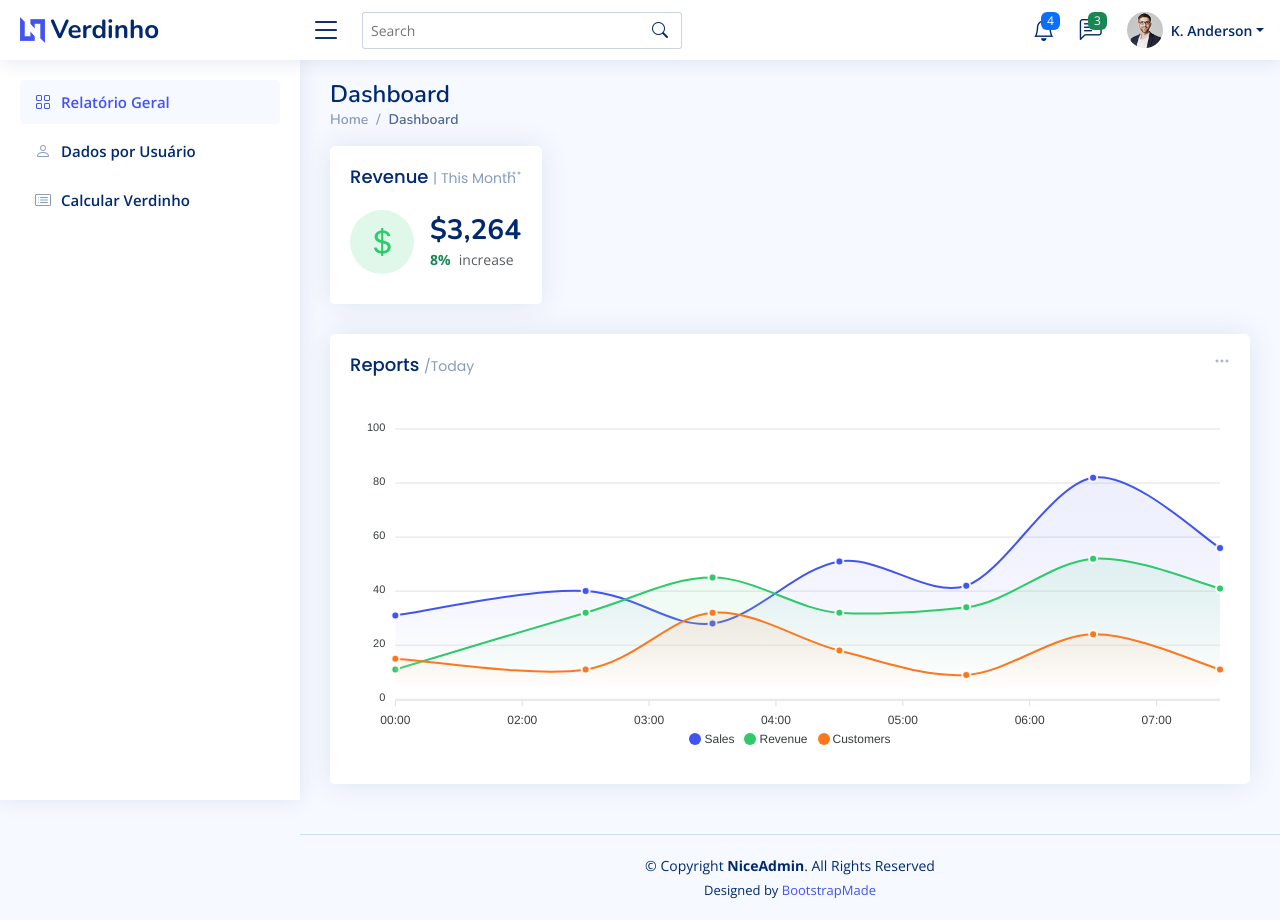
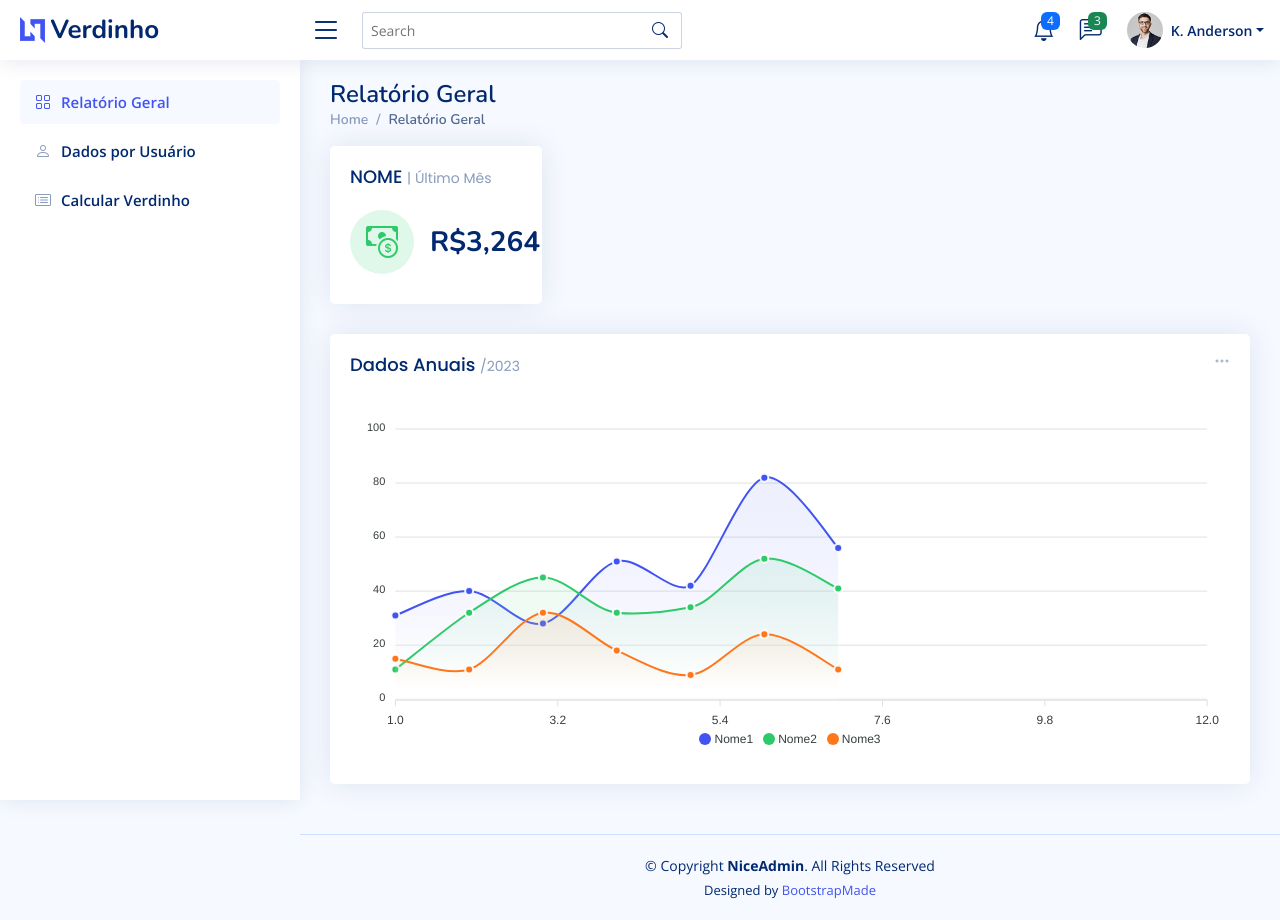
Before and after one commit to carlosdfranca/Verdinho, a Django app: page / in a window 1280 px wide. Run offline with Django 5.2, Linux system fonts and the light colour scheme; some libraries are stand-ins or nearby versions.

Commit message:
formatando página de relatório

```diff
--- a/core/templates/index.html
+++ b/core/templates/index.html
@@ -7,11 +7,11 @@
 
   <!-- Page Title -->
   <div class="pagetitle">
-    <h1>Dashboard</h1>
+    <h1>Relatório Geral</h1>
     <nav>
       <ol class="breadcrumb">
         <li class="breadcrumb-item"><a href="index.html">Home</a></li>
-        <li class="breadcrumb-item active">Dashboard</li>
+        <li class="breadcrumb-item active">Relatório Geral</li>
       </ol>
     </nav>
   </div>
@@ -27,31 +27,15 @@
           <div class="col-xxl-3 col-md-3">
             <div class="card info-card revenue-card">
 
-              <div class="filter">
-                <a class="icon" href="#" data-bs-toggle="dropdown"><i class="bi bi-three-dots"></i></a>
-                <ul class="dropdown-menu dropdown-menu-end dropdown-menu-arrow">
-                  <li class="dropdown-header text-start">
-                    <h6>Filter</h6>
-                  </li>
-
-                  <li><a class="dropdown-item" href="#">Today</a></li>
-                  <li><a class="dropdown-item" href="#">This Month</a></li>
-                  <li><a class="dropdown-item" href="#">This Year</a></li>
-                </ul>
-              </div>
-
               <div class="card-body">
-                <h5 class="card-title">Revenue <span>| This Month</span></h5>
+                <h5 class="card-title">NOME <span>| Último Mês</span></h5>
 
                 <div class="d-flex align-items-center">
                   <div class="card-icon rounded-circle d-flex align-items-center justify-content-center">
-                    <i class="bi bi-currency-dollar"></i>
+                    <i class="bi bi-cash-coin"></i>
                   </div>
                   <div class="ps-3">
-                    <h6>$3,264</h6>
-                    <span class="text-success small pt-1 fw-bold">8%</span> <span
-                      class="text-muted small pt-2 ps-1">increase</span>
-
+                    <h6>R$3,264</h6>
                   </div>
                 </div>
               </div>
@@ -68,17 +52,15 @@
                 <a class="icon" href="#" data-bs-toggle="dropdown"><i class="bi bi-three-dots"></i></a>
                 <ul class="dropdown-menu dropdown-menu-end dropdown-menu-arrow">
                   <li class="dropdown-header text-start">
-                    <h6>Filter</h6>
+                    <h6>Filtro</h6>
                   </li>
 
-                  <li><a class="dropdown-item" href="#">Today</a></li>
-                  <li><a class="dropdown-item" href="#">This Month</a></li>
-                  <li><a class="dropdown-item" href="#">This Year</a></li>
+                  <li><a class="dropdown-item" href="#">2023</a></li>
                 </ul>
               </div>
 
               <div class="card-body">
-                <h5 class="card-title">Reports <span>/Today</span></h5>
+                <h5 class="card-title">Dados Anuais <span>/2023</span></h5>
 
                 <!-- Line Chart -->
                 <div id="reportsChart"></div>
@@ -87,13 +69,13 @@
                   document.addEventListener("DOMContentLoaded", () => {
                     new ApexCharts(document.querySelector("#reportsChart"), {
                       series: [{
-                        name: 'Sales',
+                        name: 'Nome1',
                         data: [31, 40, 28, 51, 42, 82, 56],
                       }, {
-                        name: 'Revenue',
+                        name: 'Nome2',
                         data: [11, 32, 45, 32, 34, 52, 41]
                       }, {
-                        name: 'Customers',
+                        name: 'Nome3',
                         data: [15, 11, 32, 18, 9, 24, 11]
                       }],
                       chart: {
@@ -124,8 +106,8 @@
                         width: 2
                       },
                       xaxis: {
-                        type: 'datetime',
-                        categories: ["2018-09-19T00:00:00.000Z", "2018-09-19T01:30:00.000Z", "2018-09-19T02:30:00.000Z", "2018-09-19T03:30:00.000Z", "2018-09-19T04:30:00.000Z", "2018-09-19T05:30:00.000Z", "2018-09-19T06:30:00.000Z"]
+                        type: 'numeric',
+                        categories: [1, 2, 3, 4, 5, 6, 7, 8, 9, 10, 11, 12]
                       },
                       tooltip: {
                         x: {
```
